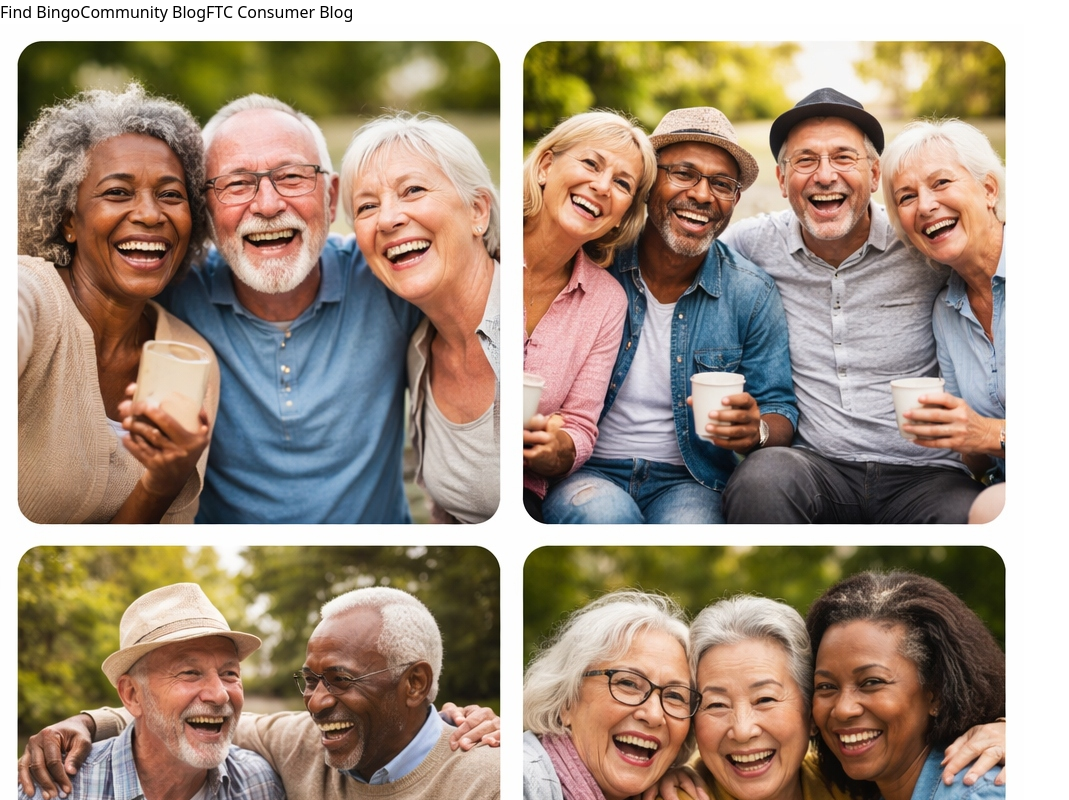
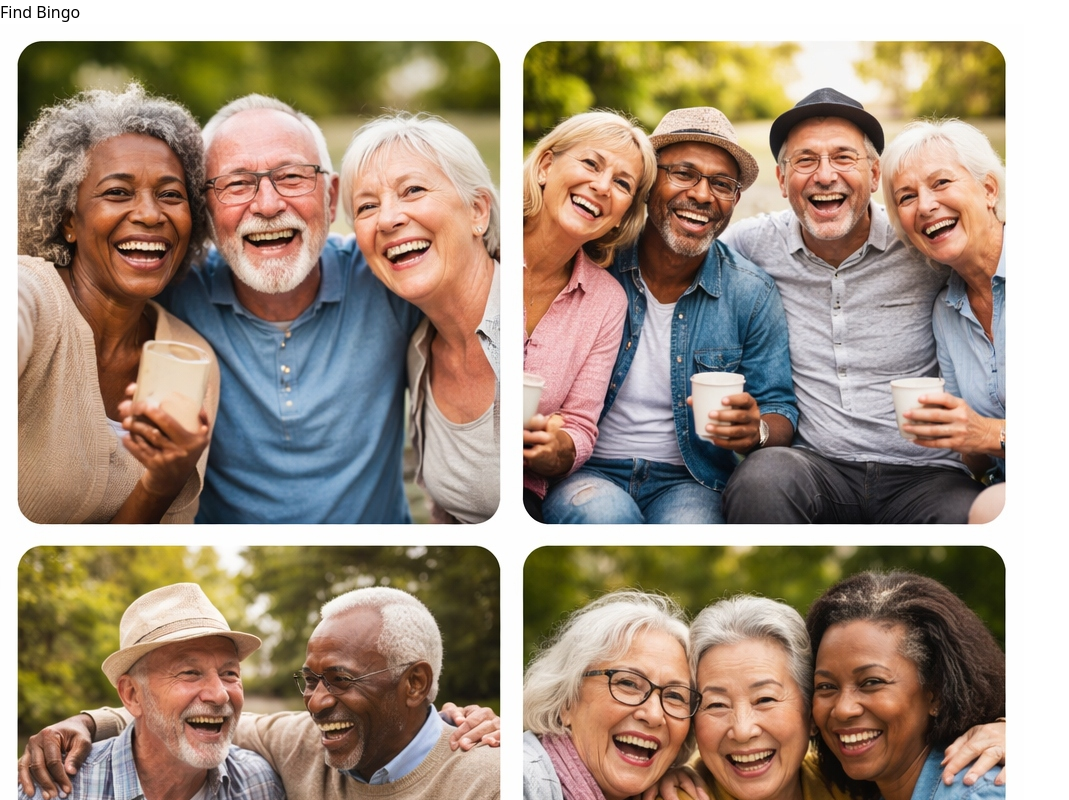
Before and after one commit to bsanderson1981/bingo-directory, a React (Vite) app in the folder frontend/: page / in a window 1280 px wide. Shown: the top 800 px of the page, without its empty margins (0-1069 px from the left). Built offline with nearby package versions, Linux system fonts and the light colour scheme.

Commit message:
Comment out Community Blog and delete FTC Blog links

```diff
--- a/frontend/src/App.jsx
+++ b/frontend/src/App.jsx
@@ -28,6 +28,7 @@ function App() {
           >
             Find Bingo
           </NavLink>
+          {/*
           <NavLink
             to="/communityblog"
             className={({ isActive }) =>
@@ -39,25 +40,14 @@ function App() {
           >
             Community Blog
           </NavLink>
-          <NavLink
-            to="/ftcblog"
-            className={({ isActive }) =>
-              `px-6 py-2 rounded-lg text-lg font-bold transition-all ${isActive
-                ? 'bg-teal-600 text-white shadow-md'
-                : 'text-slate-500 hover:bg-slate-50'
-              }`
-            }
-          >
-            FTC Consumer Blog
-          </NavLink>
+          */}
         </div>
 
         {/* Routes */}
         <div className="w-full">
           <Routes>
             <Route path="/" element={<SearchPage />} />
-            <Route path="/communityblog" element={<SubstackBlog />} />
-            <Route path="/ftcblog" element={<ConsumerBlog />} />
+            {/* <Route path="/communityblog" element={<SubstackBlog />} /> */}
             <Route path="/contact" element={<FeedbackForm />} />
             <Route path="/privacy" element={<PrivacyPage />} />
             <Route path="/terms" element={<TermsPage />} />
```
